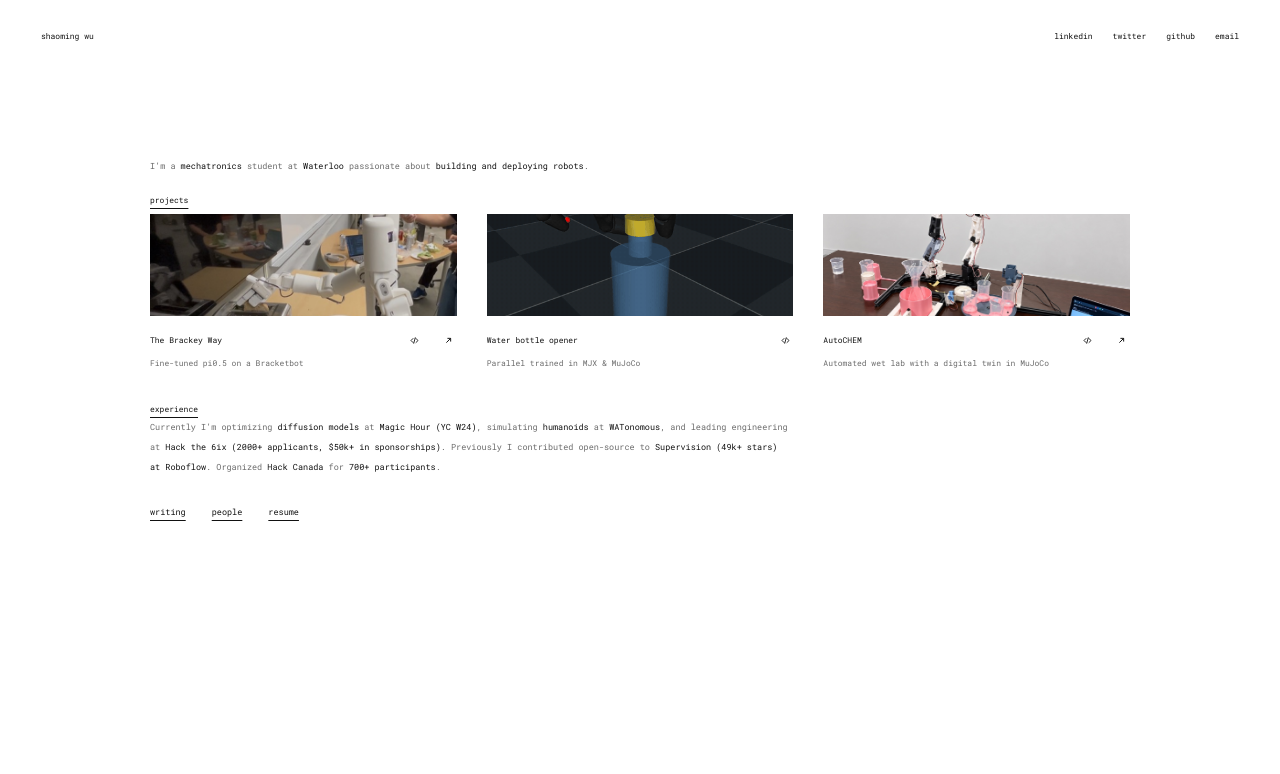
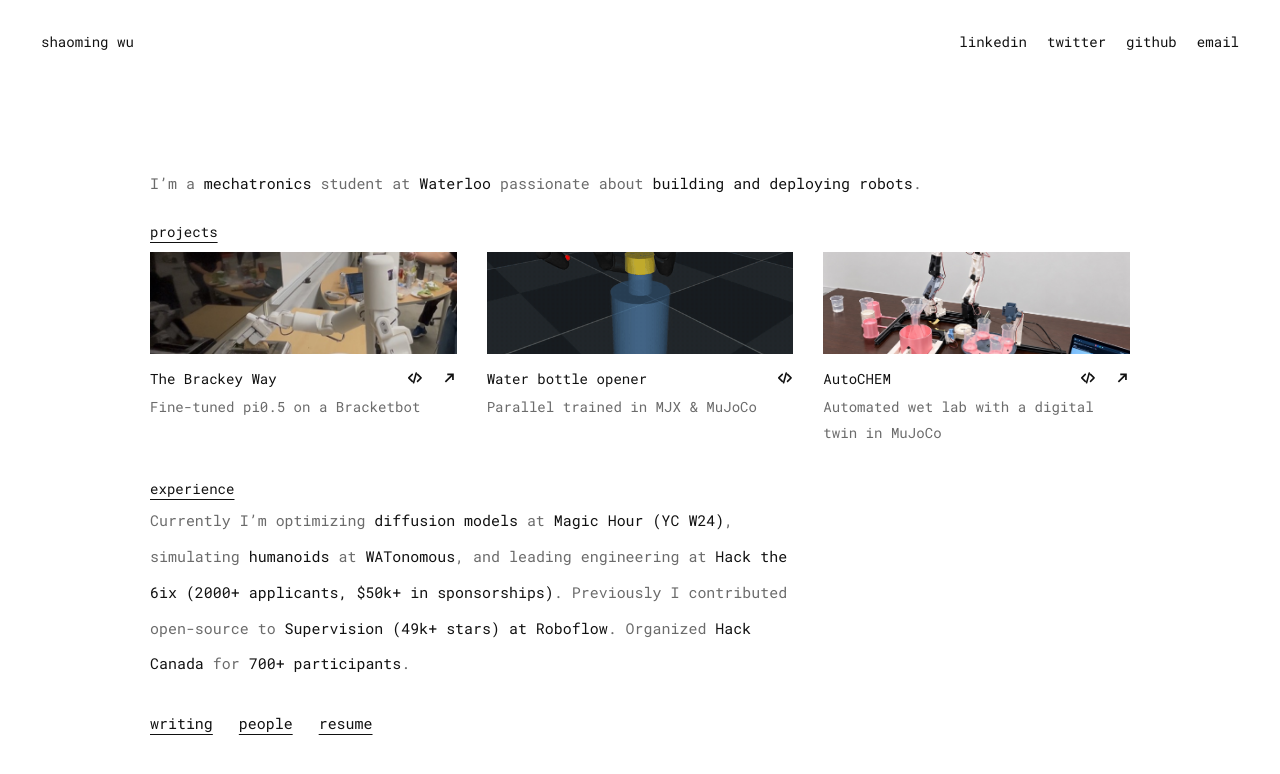
Before and after one commit to shaoming11/personal-website, a Next.js app: page / in a window 1280 px wide. Shown: the top 774 px of the page. Built offline with nearby package versions, Linux system fonts and the light colour scheme.

Commit message:
scale text to ~15px body (--text-scale 0.88)
Co-Authored-By: Claude Opus 5.5 <noreply@anthropic.com>

```diff
--- a/app/globals.css
+++ b/app/globals.css
@@ -51,7 +51,7 @@
 
 :root {
   color-scheme: light;
-  --text-scale: 0.5;
+  --text-scale: 0.88;
   --background: oklch(1 0 0);
   --foreground: #111111;
   --card: oklch(1 0 0);
```
